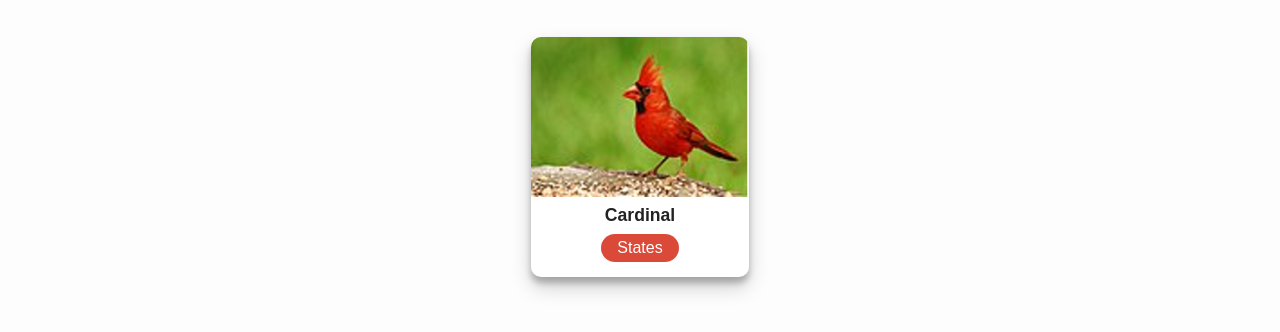
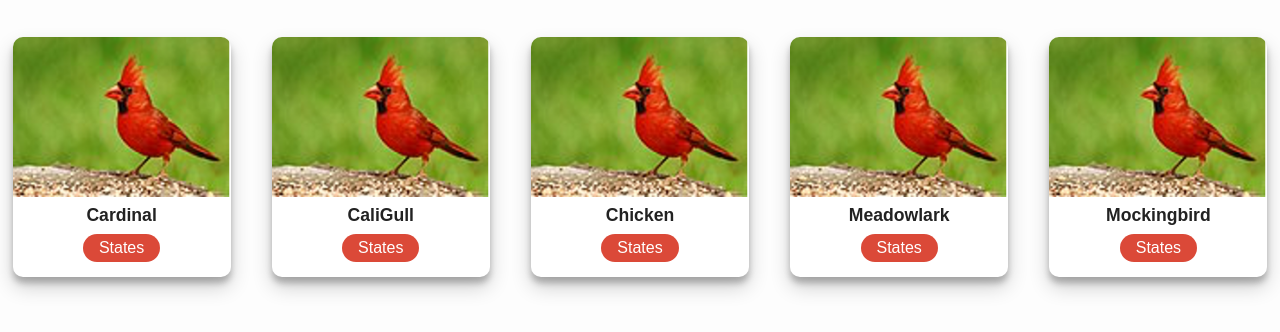
Before and after one commit to Ernie4334/PWA01ADE, a plain HTML site: page index.html in a window 1280 px wide. Shown: the part 56-388 px from the top of the page. Drawn offline with Linux system fonts and the light colour scheme; a web font is replaced by a local one.

Commit message:
Update index.html

```diff
--- a/index.html
+++ b/index.html
@@ -27,6 +27,26 @@
 			<h1 class="card--title">Cardinal</h1>
 			<a class="card--link" href= "#">States</a>
 		</div>
+		<div class="card">
+			<img class="card--avatar" src="images/Cardinal.png" />
+			<h1 class="card--title">CaliGull</h1>
+			<a class="card--link" href= "#">States</a>
+		</div>
+		<div class="card">
+			<img class="card--avatar" src="images/Cardinal.png" />
+			<h1 class="card--title">Chicken</h1>
+			<a class="card--link" href= "#">States</a>
+		</div>
+		<div class="card">
+			<img class="card--avatar" src="images/Cardinal.png" />
+			<h1 class="card--title">Meadowlark</h1>
+			<a class="card--link" href= "#">States</a>
+		</div>
+		<div class="card">
+			<img class="card--avatar" src="images/Cardinal.png" />
+			<h1 class="card--title">Mockingbird</h1>
+			<a class="card--link" href= "#">States</a>
+		</div>
 	</div>
 
 	<script src="js/main.js"></script>
```
